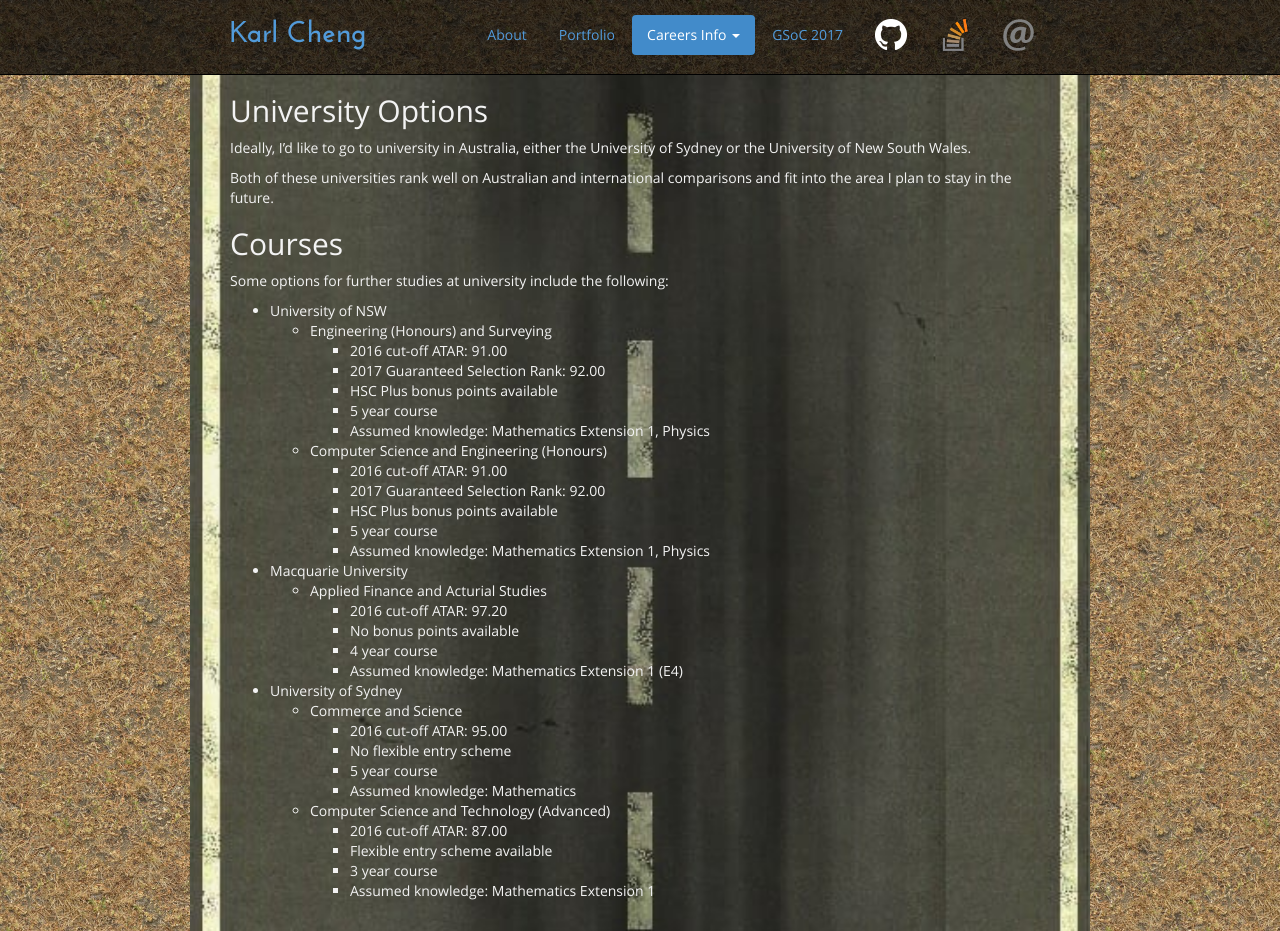
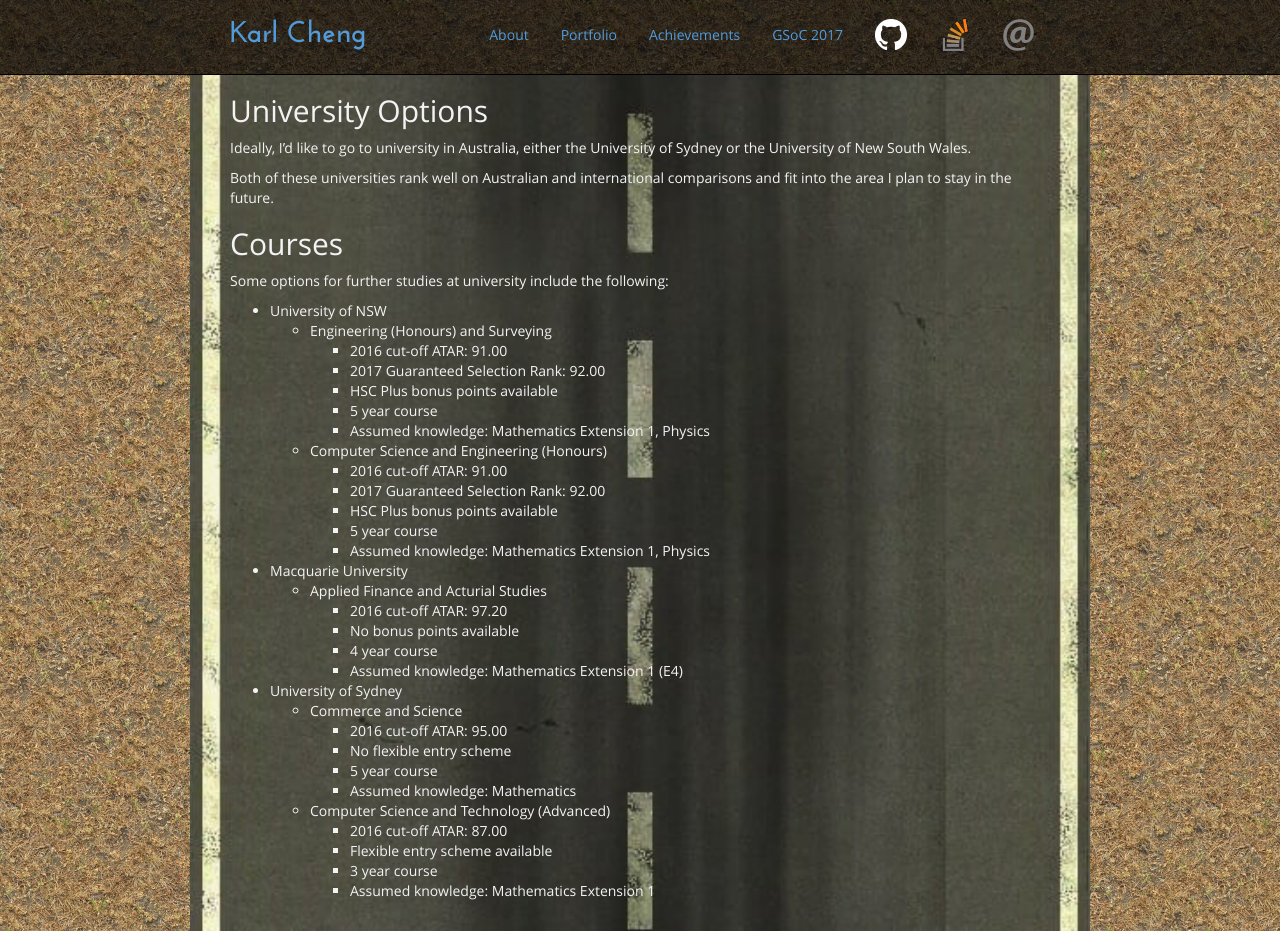
Before and after one commit to Qantas94Heavy/qantas94heavy.github.io, a Jekyll site: the page built from tertiary.md, in a window 1280 px wide. Built offline with Jekyll 4.4.1, drawn with Linux system fonts in a browser that asks for light colours; our own code applies the rules of GitHub Pages for plain Markdown files; some of the changed lines change nothing that is shown.

Commit message:
Remove links to old high school pages

```diff
--- a/_config.yml
+++ b/_config.yml
@@ -18,18 +18,21 @@
   - text: Portfolio
     url: /portfolio.html
     children: false
-  - text: Careers Info
-    url: /
-    children:
-      - text: Achievements
-        url: /achievements.html
-      - text: Personality
-        url: /personality.html
-      - text: Career Talks
-        url: /careertalks.html
-      - text: Self Evaluation
-        url: /selfevaluation.html
-      - text: Tertiary Options
-        url: /tertiary.html
+  - text: Achievements
+    url: /achievements.html
+    children: false
+#  - text: Careers Info
+#    url: /
+#    children:
+#      - text: Achievements
+#        url: /achievements.html
+#      - text: Personality
+#        url: /personality.html
+#      - text: Career Talks
+#        url: /careertalks.html
+#      - text: Self Evaluation
+#        url: /selfevaluation.html
+#      - text: Tertiary Options
+#        url: /tertiary.html
   - text: GSoC 2017
     url: /gsoc2017.html
```
